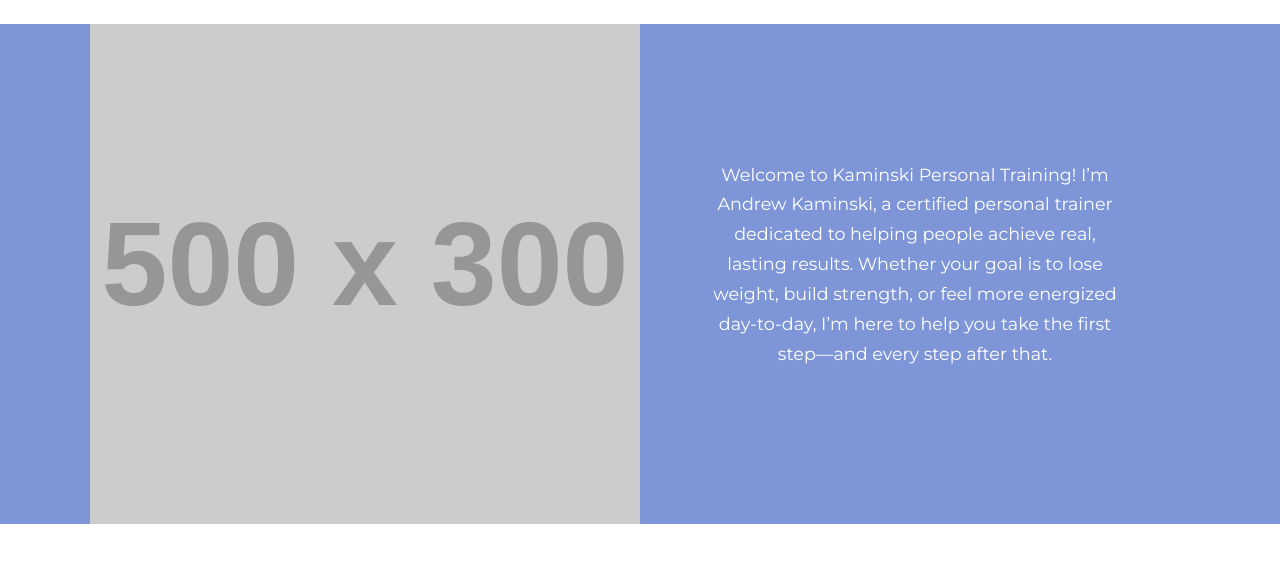
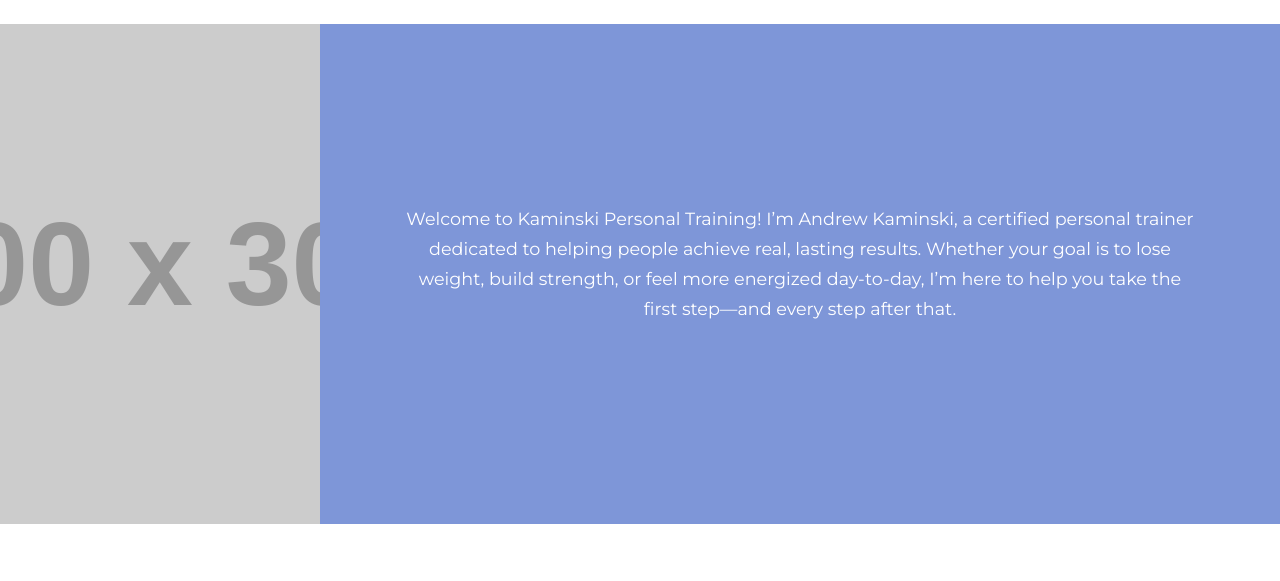
Before and after one commit to koopakam47/pt-website, a plain HTML site: page index.html in a window 1280 px wide. Shown: the part 154-735 px from the top of the page. Drawn offline with Linux system fonts and the light colour scheme; placeholder pictures from the web are drawn by us; a script that the page names is missing.

Commit message:
Fix image alignment on About section

```diff
--- a/css/styles.css
+++ b/css/styles.css
@@ -95,6 +95,7 @@ p {
   width: 100%;
   background-color: #7e96d8;
   padding: 0;
+  margin: 0;
 }
 
 .about-section h2 {
@@ -111,22 +112,22 @@ p {
 /* Layout container for image + text */
 .about-content {
   display: flex;
-  max-width: 1100px;
   height: 500px;
-  margin: 0 auto;
 }
 
 /* Left side image */
 .about-image {
-  flex: 1 1 50%;
-  display: flex;
-  align-items: stretch;
+  flex: 1;
+  margin: 0;
 }
 
 .about-image img {
   width: 100%;
   height: 100%;
   object-fit: cover;
+  display: block;
+  border-radius: 0;
+  box-shadow: none;
 }
 
 
```
